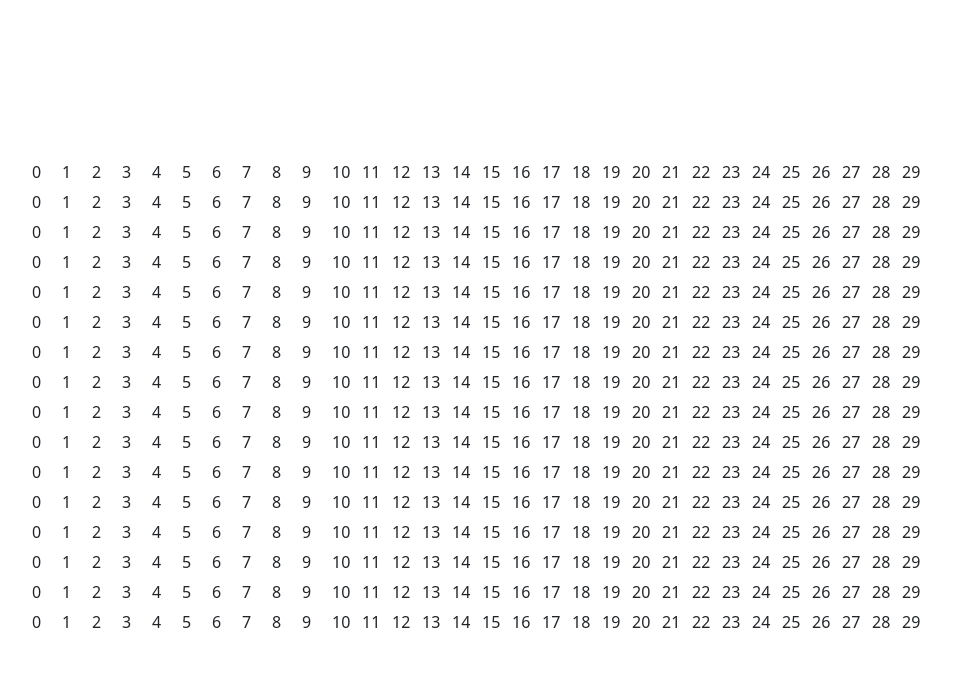
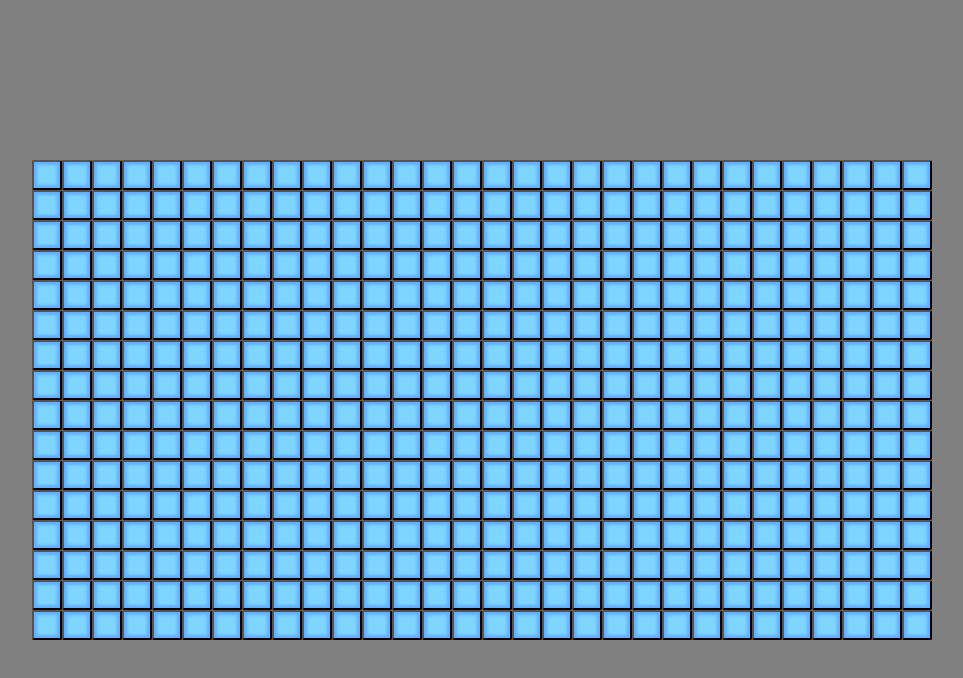
Before and after one commit to marius-ogrean/minesweeper, an Angular app: page / in a window 1280 px wide. Shown: the top 678 px of the page, without its empty margins (158-1121 px from the left). Built offline with nearby package versions, Linux system fonts and the light colour scheme.

Commit message:
add colours

```diff
--- a/src/app/app.component.scss
+++ b/src/app/app.component.scss
@@ -10,6 +10,7 @@
   max-width: 100vw;
   padding: 0;
   margin: 0;
+  background: gray;
 }
 
 .frame {
--- a/src/app/cell/cell.component.html
+++ b/src/app/cell/cell.component.html
@@ -1,3 +1,3 @@
-<div class="cell">
-  {{ cell.value }}
+<div class="cell d-flex justify-content-center align-items-center">
+
 </div>
--- a/src/app/cell/cell.component.scss
+++ b/src/app/cell/cell.component.scss
@@ -1,5 +1,9 @@
 .cell {
   width: 30px;
   height: 30px;
-  padding: auto;
+  background: #7ED6FF;
+  border: 2px outset black;
+  border-radius: 2px;
+  cursor: default;
+  box-shadow: inset 0 0 3px 3px #63AFFF;
 }
```
